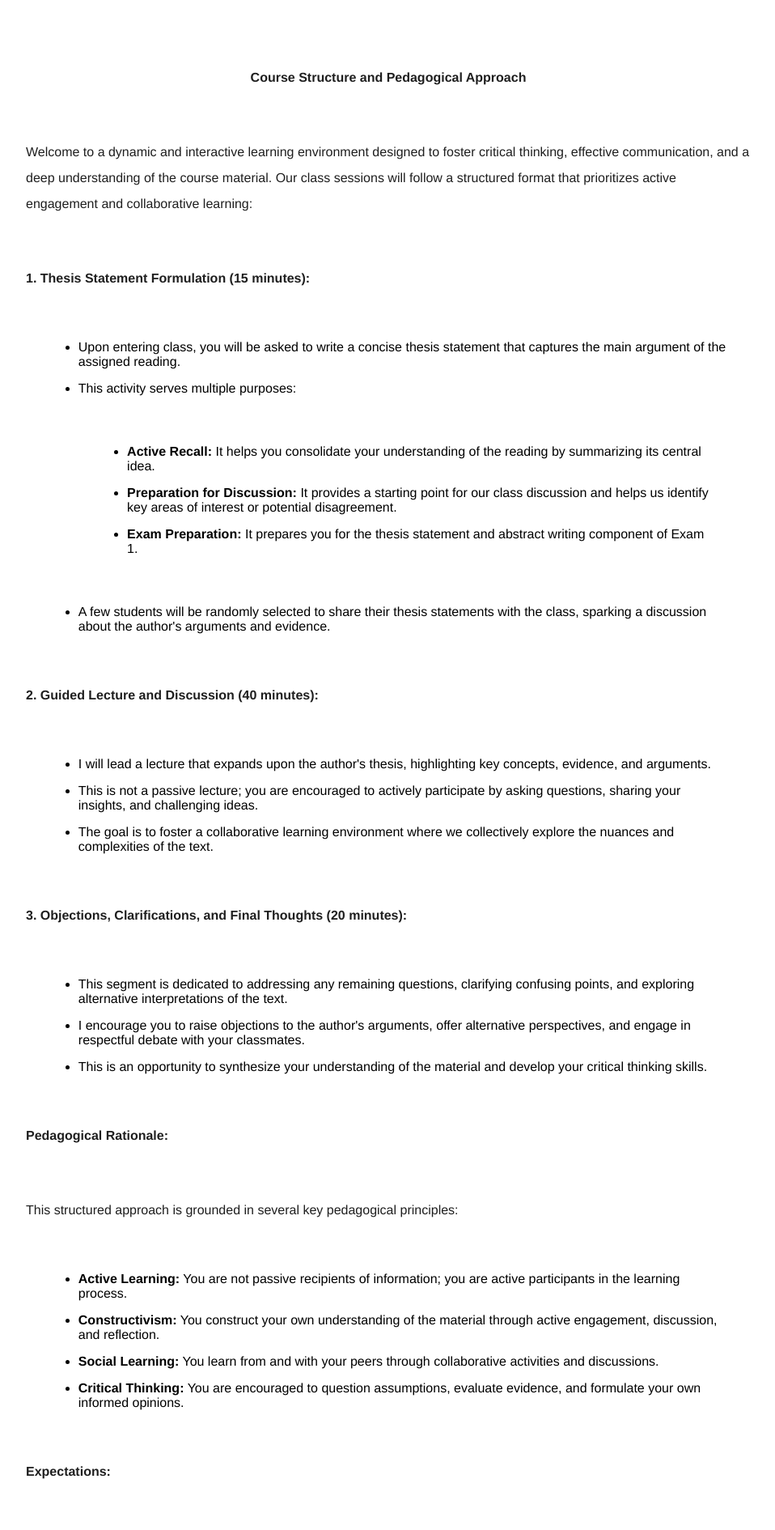
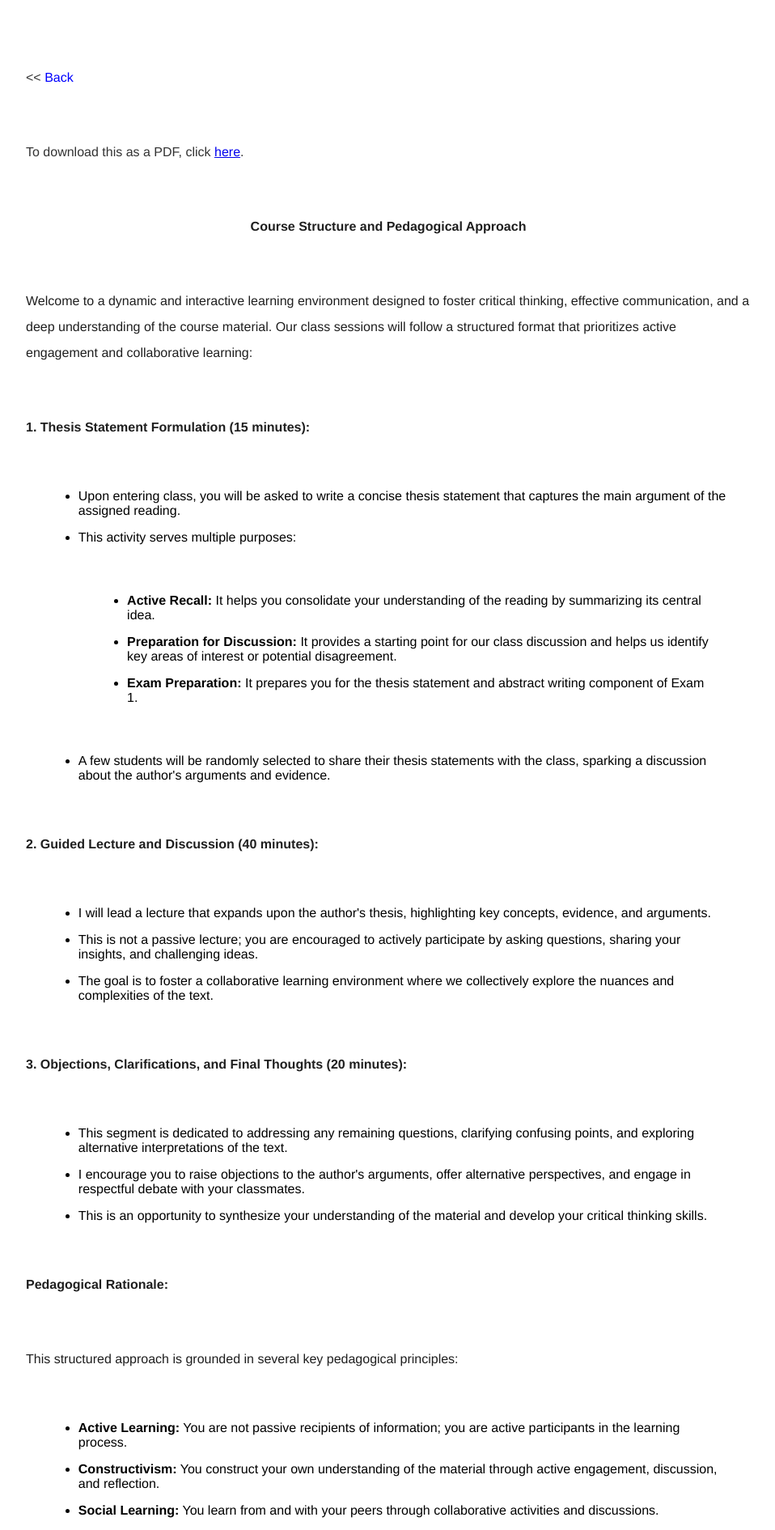
Before and after one commit to kevinjpatton/kevinjpatton.github.io, a Jekyll site: the page built from pedagogy/intro/intro_class_structure.html, in a window 1280 px wide. Shown: the part 348-2238 px from the top of the page at 81% size, without its empty margins (160-1118 px from the left). Built offline with Jekyll 4.4.1, drawn with Linux system fonts in a browser that asks for light colours; Markdown is read by kramdown in place of the engine named in the settings.

Commit message:
Update intro_class_structure.html

```diff
--- a/pedagogy/intro/intro_class_structure.html
+++ b/pedagogy/intro/intro_class_structure.html
@@ -2,6 +2,16 @@
 layout: pedagogy
 title: Intro Class Structure
 ---
+<p>
+  << <span role="link" tabindex="0" onclick="history.back()"
+        style="color: blue; cursor: pointer;">Back</span>
+</p>
+<style>
+  p span[onclick]:hover {
+    text-decoration: underline;
+  }
+</style>
+<p>To download this as a PDF, click <a href="/pedagogy/handouts/Handout - 1000_2000 Class Structure.pdf" target="_blank">here</a>.</p>
 <p style="text-align:center;">
   <span style="color:rgb(31, 31, 31);">
     <strong>Course Structure and Pedagogical Approach</strong>
```
